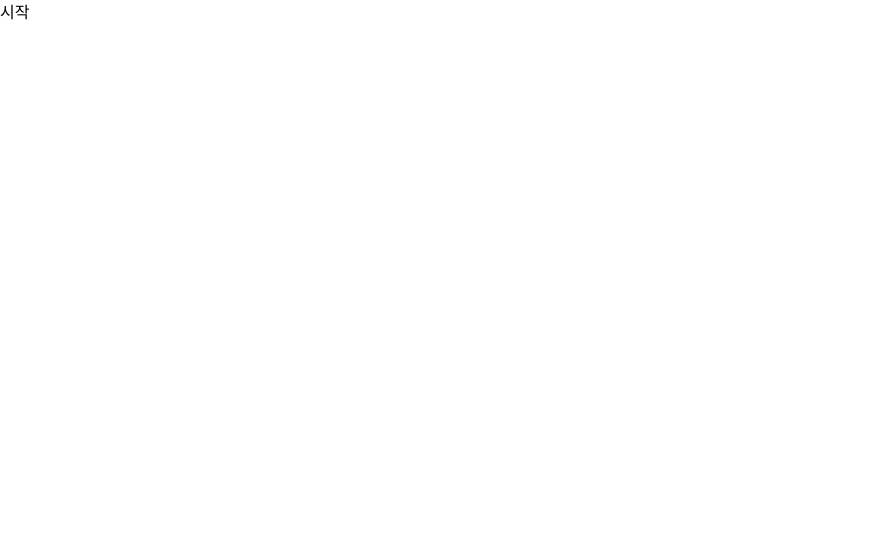
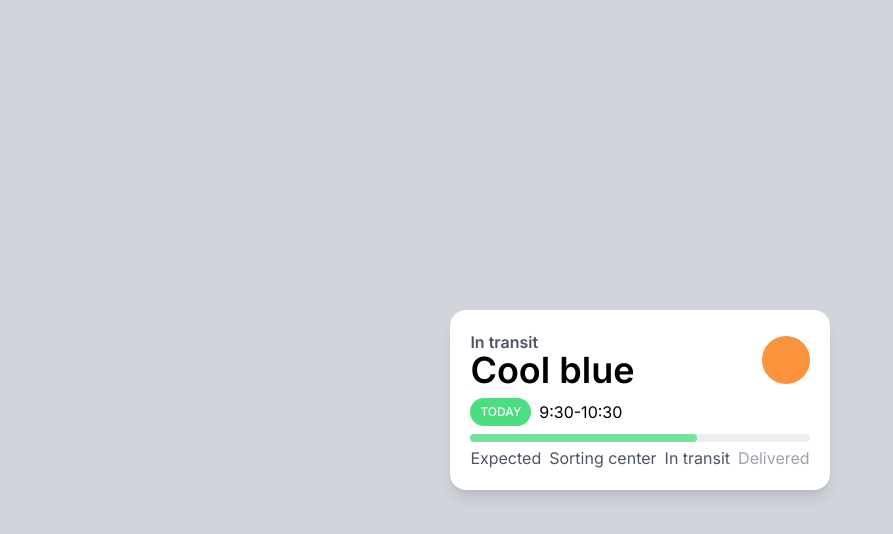
Before and after one commit to minhanPark/carrot-market-next14, a Next.js app: page / in a window 1280 px wide. Shown: the top 534 px of the page, without its empty margins (0-893 px from the left). Built offline with nearby package versions, Linux system fonts and the light colour scheme.

Commit message:
tailwind로 카드 만들기 연습

```diff
--- a/app/page.tsx
+++ b/app/page.tsx
@@ -1,5 +1,35 @@
 import Image from "next/image";
 
 export default function Home() {
-  return <div className="">시작</div>;
+  return (
+    <main className="bg-gray-300 h-screen flex items-center justify-center p-5">
+      <div className="bg-white max-w-full shadow-lg p-5 rounded-2xl">
+        <div className="flex justify-between items-center">
+          <div className="flex flex-col">
+            <span className="text-gray-600 font-semibold -mb-1">
+              In transit
+            </span>
+            <span className="text-4xl font-semibold">Cool blue</span>
+          </div>
+          <div className="size-12 bg-orange-400 rounded-full"></div>
+        </div>
+        <div className="my-2 flex items-center gap-2">
+          <span className="bg-green-400 text-white uppercase px-2.5 py-1.5 text-xs font-medium rounded-full">
+            Today
+          </span>
+          <span>9:30-10:30</span>
+        </div>
+        <div className="relative">
+          <div className="w-full h-2 animate-pulse bg-gray-200 rounded-full absolute"></div>
+          <div className="w-2/3 h-2 animate-pulse bg-green-400 rounded-full absolute"></div>
+        </div>
+        <div className="flex justify-between items-center mt-5 text-gray-600 gap-2">
+          <span>Expected</span>
+          <span>Sorting center</span>
+          <span>In transit</span>
+          <span className="text-gray-400">Delivered</span>
+        </div>
+      </div>
+    </main>
+  );
 }
```
